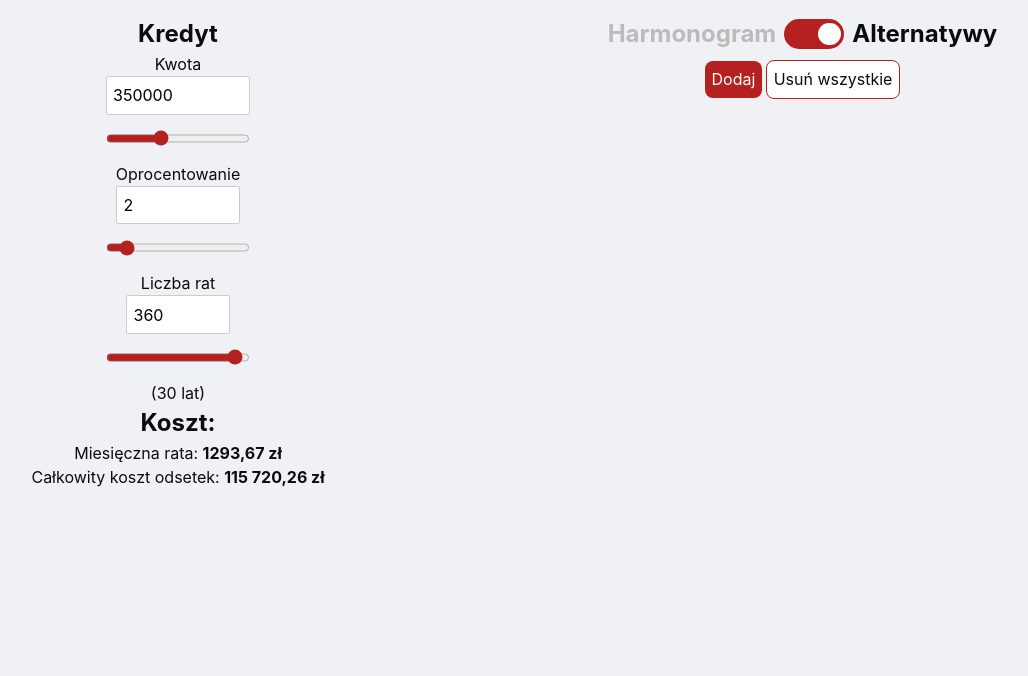
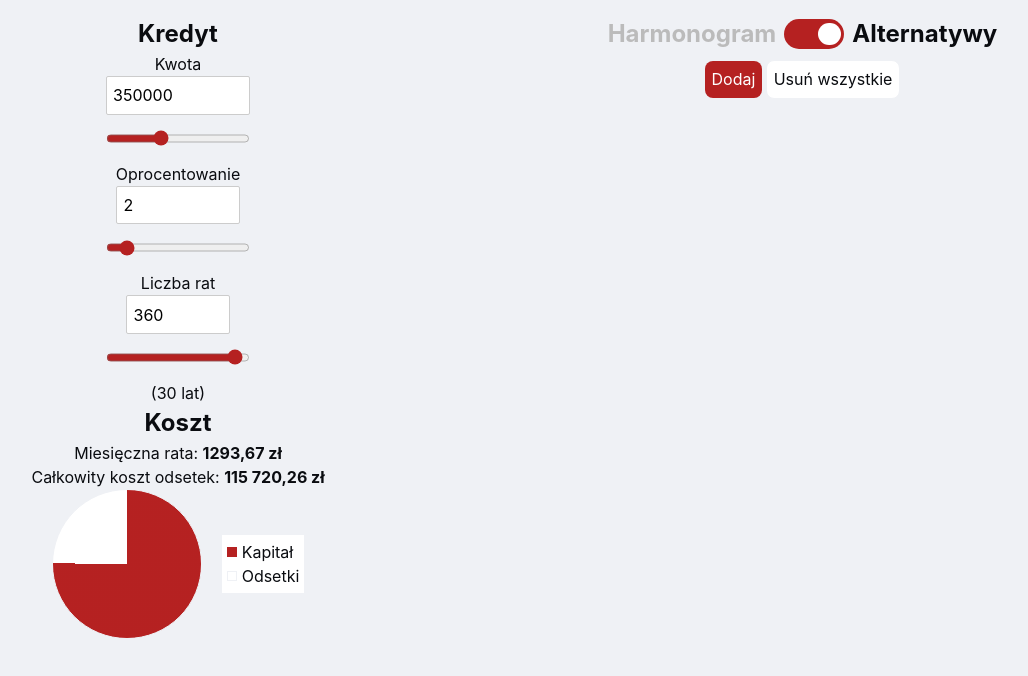
Before and after one commit to adamwroo/svelte-mortgage-calculator, a Svelte app: page / in a window 1280 px wide. Shown: the top 676 px of the page, without its empty margins (38-1066 px from the left). Built offline with nearby package versions, Linux system fonts and the light colour scheme.

Commit message:
PieChart component added; styles slightly adjusted

```diff
--- a/public/global.css
+++ b/public/global.css
@@ -40,7 +40,7 @@ button.secondary, button.secondary:not(:disabled):active, button.secondary:focus
 	opacity: 1;
 	border-radius: 8px;
 	cursor: pointer;
-	transition: opacity 0.3s, transform 0.3s;
+	transition: opacity 0.1s, transform 0.1s;
 	transform-origin: center center;
 }
 
@@ -53,7 +53,7 @@ button.primary, button.primary:not(:disabled):active, button.primary:focus {
 button.secondary, button.secondary:not(:disabled):active, button.secondary:focus {
 	background-color: var(--background-color-card);
 	color: var(--text-color);
-	border: 1px solid var(--accent-color);
+	border: 1px solid var(--background-color);
 }
 
 button.primary:disabled, button.primary:disabled:hover {
--- a/src/calculations.js
+++ b/src/calculations.js
@@ -6,7 +6,7 @@ export const getMortgage = (mortgageBase) => {
         ...mortgageBase,
         monthlyInstallment,
         monthlyPayments,
-        getInterestCost: () => monthlyPayments.reduce((sum, {interestInstallment}) => sum + interestInstallment, 0)
+        getInterestCost: () => round(monthlyPayments.reduce((sum, {interestInstallment}) => sum + interestInstallment, 0))
     };
 }
 
--- a/src/components/MortgageCost.svelte
+++ b/src/components/MortgageCost.svelte
@@ -1,10 +1,13 @@
 <script>
     import { toPLN } from '../utils';
+    import PieChart from './shared/PieChart.svelte';
 
     export let mortgage;
 </script>
 
-<h2>Koszt:</h2>
+<h2>Koszt</h2>
 Miesięczna rata: <b>{ toPLN(mortgage.monthlyInstallment) }</b>
 <br />
 Całkowity koszt odsetek: <b>{ toPLN(mortgage.getInterestCost()) }</b>
+<br />
+<PieChart {mortgage} />
--- /dev/null
+++ b/src/components/shared/PieChart.svelte
@@ -0,0 +1,73 @@
+<script>
+    export let mortgage;
+
+    $: mortgageAmount = mortgage.amount;
+    $: interestCost = mortgage.getInterestCost();
+    $: amountProcent = mortgageAmount * 100 / (mortgageAmount + interestCost);
+    $: costProcent = interestCost * 100 / (mortgageAmount + interestCost);
+</script>
+
+<div class="my-pie-chart-container" style="--amount-percent: {amountProcent}%; --cost-percent: {costProcent}%">
+    <div class="my-pie-chart" />
+
+    <div class="legenda">
+        <div class="entry">
+            <div class="entry-color entry-amount" />
+            <div class="entry-text">Kapitał</div>
+        </div>
+        <div class="entry">
+            <div  class="entry-color entry-cost" />
+            <div class="entry-text">Odsetki</div>
+        </div>
+    </div>
+</div>
+
+<style>
+    /* todo: get rid of px units; add aspect-ratio and grow: 1 to pie chart */
+    .my-pie-chart-container {
+        display: flex;
+        align-items: center;
+        justify-content: center;
+    }
+
+    .my-pie-chart {
+        background: conic-gradient(
+            var(--accent-color) 0% var(--amount-percent),
+            var(--background-color-card) var(--amount-percent)
+        );
+        border-radius: 50%;
+        width: 150px;
+        height: 150px;
+
+        border: 1px solid var(--background-color);
+    }
+
+    .legenda {
+        margin-left: 20px;
+        background-color: var(--background-color-card);
+        padding: 5px;
+    }
+
+    .entry {
+        display: flex;
+        align-items: center;
+    }
+
+    .entry-color {
+        height: 10px;
+        width: 10px;
+    }
+
+    .entry-text {
+        margin-left: 5px;
+    }
+
+    .entry-amount {
+        background-color: var(--accent-color);
+    }
+
+    .entry-cost {
+        background-color: var(--background-color-card);
+        border: 1px solid var(--background-color);
+    }
+</style>
```
